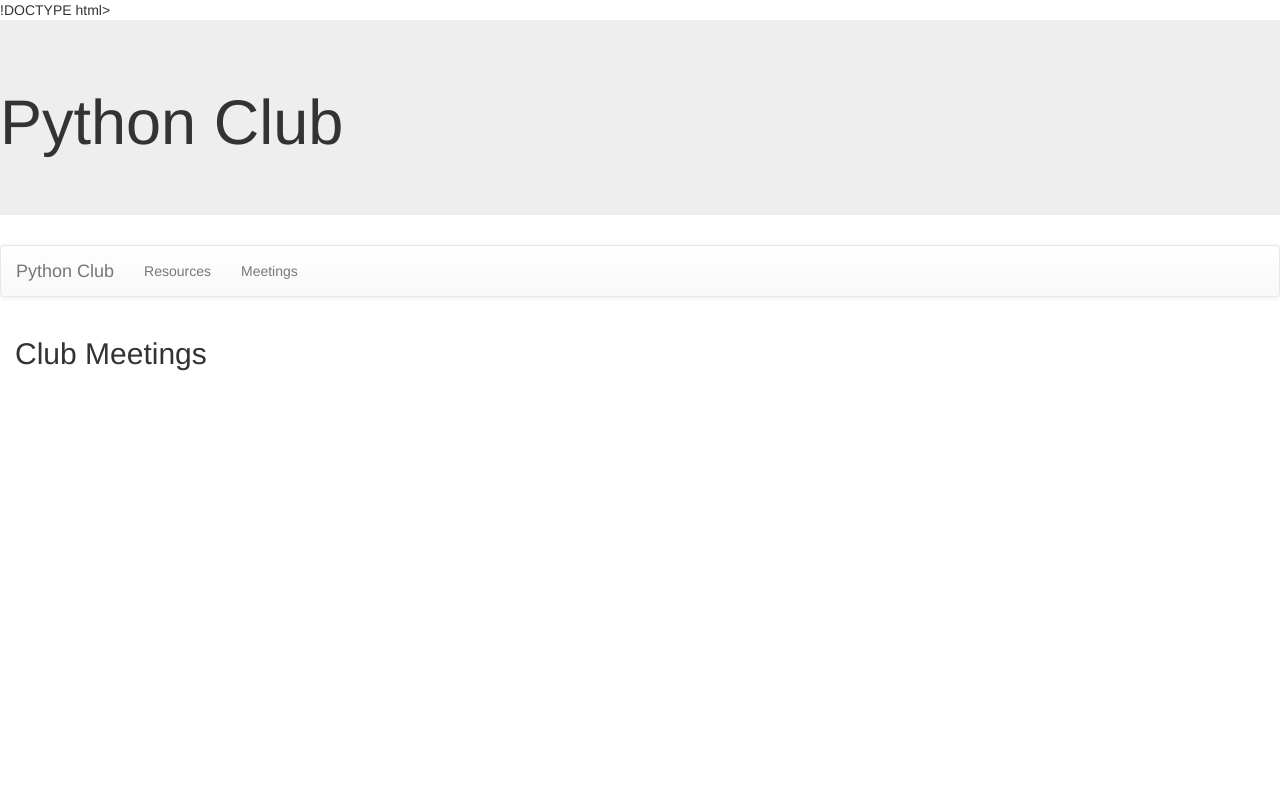
After one commit to j-danielson/pythonclub, a Django app: page /club/meetings/ in a window 1280 px wide. The commit adds this page. Run offline with Django 4.2, Linux system fonts and the light colour scheme; data that the repository does not hold is empty; some libraries are stand-ins or nearby versions.

Commit message:
Completed meetingdetails page

```diff
--- a/club/templates/base.html
+++ b/club/templates/base.html
@@ -17,7 +17,7 @@
 </div>
 <ul class="nav navbar-nav">
 <li><a href="{% url 'resources' %}"> Resources</a></li>
-<li>Dummy</li>
+<li><a href="{% url 'meetings' %}"> Meetings</a></li>
 </ul>
 </div>
 </nav>
--- /dev/null
+++ b/club/templates/club/meetings.html
@@ -0,0 +1,9 @@
+{% extends 'base.html' %}
+{% block content %}
+<h2>Club Meetings</h2>
+<ul>
+    {% for p in meeting_list %}
+    <li><a href="{% url 'detail' id=p.id %}"> {{ p.meetingtitle }}</a></li>
+    {% endfor %}
+</ul>
+{% endblock %}
--- a/club/urls.py
+++ b/club/urls.py
@@ -3,5 +3,7 @@ from . import views
 
 urlpatterns = [
     path('', views.index, name='index'),
-    path('resources/', views.resources, name='resources')
+    path('resources/', views.resources, name='resources'),
+    path('meetings/', views.meetings, name='meetings'),
+    path('meetingdetail/<int:id>', views.meetingdetail, name='detail'),
 ]
--- a/club/views.py
+++ b/club/views.py
@@ -1,4 +1,5 @@
-from django.shortcuts import render
+import re
+from django.shortcuts import render, get_object_or_404
 from .models import Meeting, MeetingMinutes, Resource, Event
 
 # Create your views here.
@@ -8,3 +9,11 @@ def index(request):
 def resources(request):
     resource_list=Resource.objects.all()
     return render(request, 'club/resources.html', {'resource_list': resource_list})
+
+def meetings(request):
+    meeting_list=Meeting.objects.all()
+    return render(request, 'club/meetings.html', {'meeting_list': meeting_list})
+
+def meetingdetail(request, id):
+    meetingdetail=get_object_or_404(Meeting, pk=id)
+    return render(request, 'club/meetingdetail.html', {'meetingdetail' : meetingdetail})
```
Also changed, not shown: club/templates/club/meetingdetail.html (added, +9 -0 lines).
